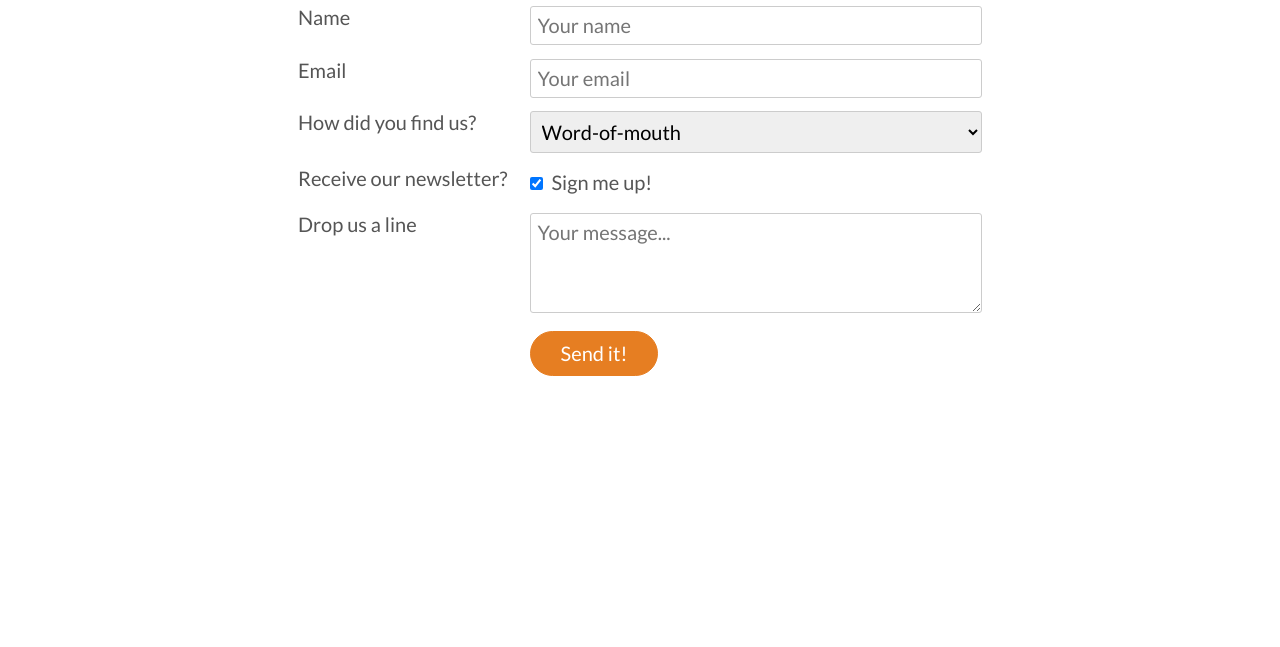
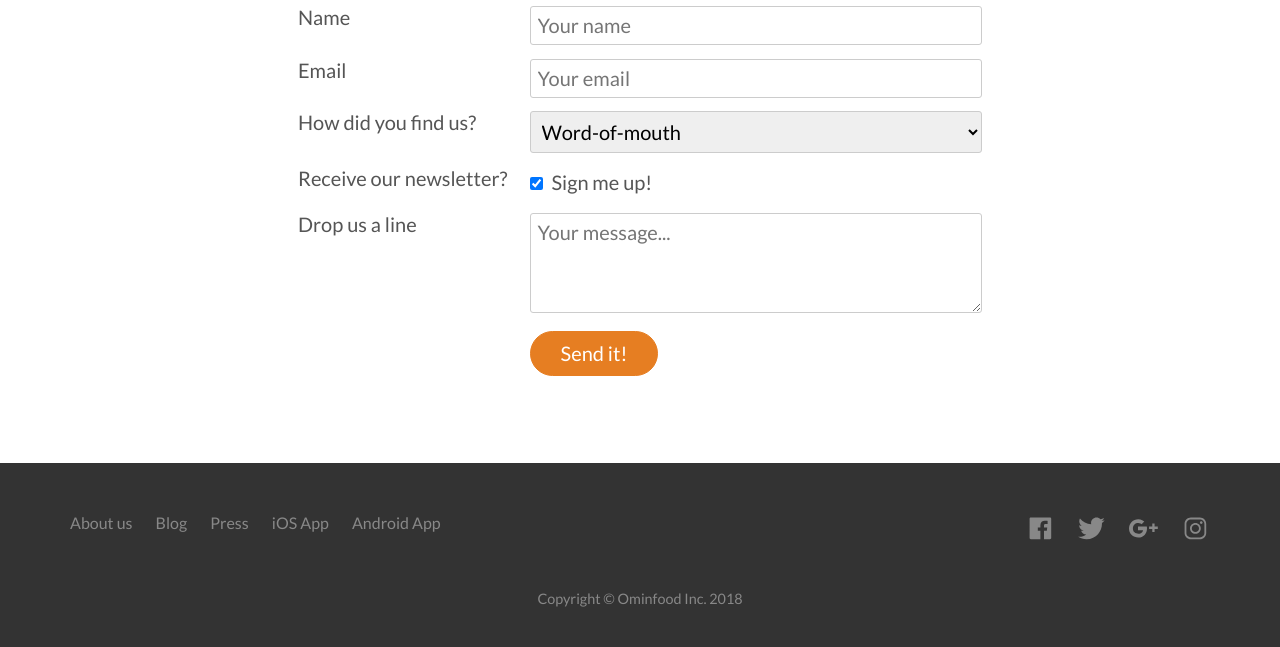
Before and after one commit to SparksFullStack/omnifood, a PHP site: page /index.html in a window 1280 px wide. Shown: the part 4838-5485 px from the top of the page. Before the commit the page ends 5214 px from the top, so only its background shows below. Run offline with PHP 8.4, Linux system fonts and the light colour scheme; some libraries are stand-ins or nearby versions.

Commit message:
desktop site finished; will be adding media queries for mobile and other devices and possibily adding in animations after

```diff
--- a/index.html
+++ b/index.html
@@ -408,30 +408,35 @@
                 </form>
             </div>
         </section>
+
+        <footer>
+            <div class='row'>
+                <div class='col span-1-of-2'>
+                    <ul class='footer-nav'>
+                        <li><a href='#'>About us</a></li>
+                        <li><a href='#'>Blog</a></li>
+                        <li><a href='#'>Press</a></li>
+                        <li><a href='#'>iOS App</a></li>
+                        <li><a href='#'>Android App</a></li>
+                    </ul>
+                </div>
+
+                <div class='col span-1-of-2'>
+                    <ul class='social-links'>
+                        <li><a href='#'><ion-icon class='facebook' name='logo-facebook'></ion-icon></a></li>
+                        <li><a href='#'><ion-icon class='twitter' name='logo-twitter'></ion-icon></a></li>
+                        <li><a href='#'><ion-icon class='gplus' name='logo-googleplus'></ion-icon></a></li>
+                        <li><a href='#'><ion-icon class='insta' name='logo-instagram'></ion-icon></a></li>
+                    </ul>
+                </div>
+            </div>
+
+            <div class='row'>
+                <p>
+                    Copyright &copy; Ominfood Inc. 2018
+                </p>
+            </div>
+        </footer>
         <script src="https://unpkg.com/ionicons@4.4.6/dist/ionicons.js"></script>
     </body>
 </html>
-
-<!--
-    Plan 1: Premium
-399$ per month
-That’s only 13.30$ per meal
-1 meal every day
-Order 24/7
-Access to newest creations
-Free delivery
-
-Plan 2: Pro
-149$ per month
-That’s only 14.90$ per meal
-1 meal 10 days/month
-Order 24/7
-Access to newest creations
-Free delivery
-
-Plan 3: Starter
-19$ per meal
-1 meal
-Order from 8 am to 12 pm
-Free delivery
--->
--- a/resources/css/style.css
+++ b/resources/css/style.css
@@ -482,4 +482,93 @@ input[type=checkbox] {
     margin: 10px 5px 10px 0;
 }
 
-*:focus {outline:none}
+*:focus { outline: none }
+
+
+/* ------------------------------- */
+/* Footer */
+/* ------------------------------- */
+
+footer {
+    background-color: #333;
+    padding: 40px;
+    font-size: 80%;
+}
+
+.footer-nav {
+    list-style: none;
+    float: left;
+}
+
+.social-links {
+    list-style: none;
+    float: right;
+}
+
+.footer-nav li,
+.social-links li {
+    display: inline-block;
+    margin-right: 20px;
+}
+
+.footer-nav li:last-child,
+.social-links li:last-child {
+    margin-right: 0;
+}
+
+.footer-nav li a:link,
+.footer-nav li a:visited,
+.social-links li a:link,
+.social-links li a:visited {
+    text-decoration: none;
+    border: 0;
+    color: #888;
+    transition: color 0.2s;
+}
+
+.footer-nav li a:hover,
+.footer-nav li a:active,
+.social-links li a:hover,
+.social-links li a:active {
+    color: #ddd;
+}
+
+.social-links li a:link,
+.social-links li a:visited {
+    font-size: 180%;
+}
+
+.facebook,
+.twitter,
+.gplus,
+.insta {
+    transition: color 0.2s;
+}
+
+.facebook:hover,
+.facebook:active {
+    color: #3b5998;
+}
+
+.twitter:hover,
+.twitter:active {
+    color: #00aced;
+}
+
+.gplus:hover,
+.gplus:active {
+    color: #dd4b39;
+}
+
+.insta:hover,
+.insta:active {
+    color: #517fa4;
+}
+
+
+footer p {
+    color: #888;
+    text-align: center;
+    font-size: 90%;
+    margin-top: 30px;
+}
```
